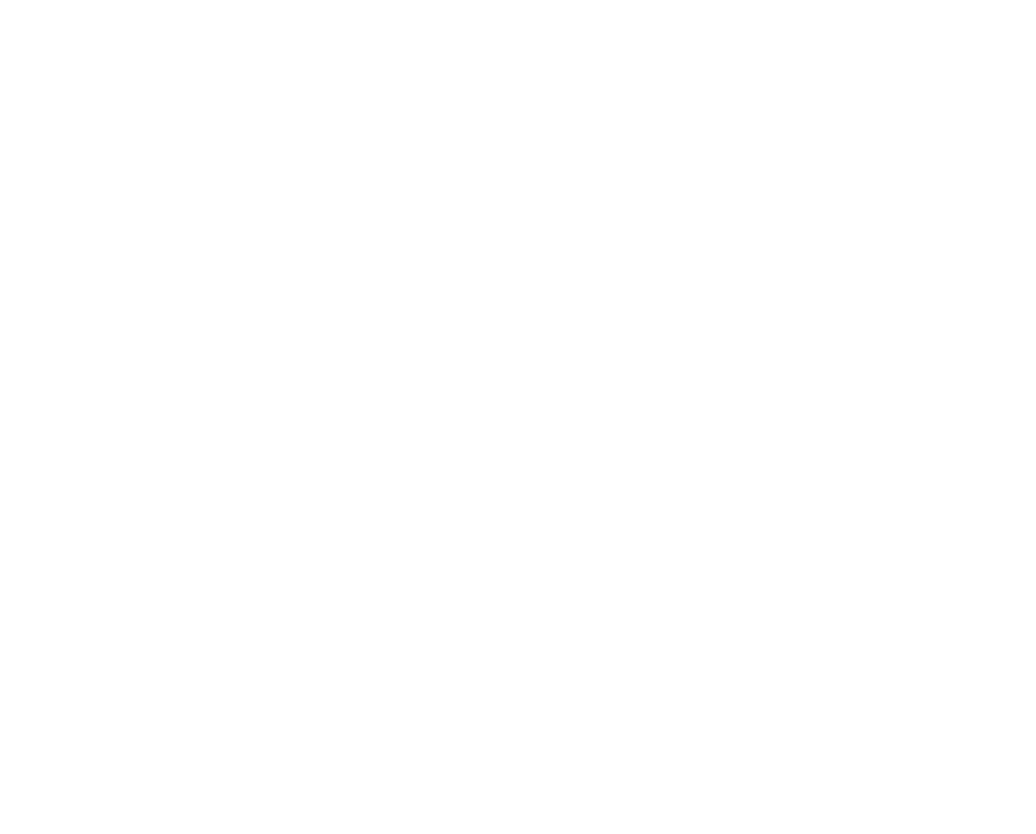
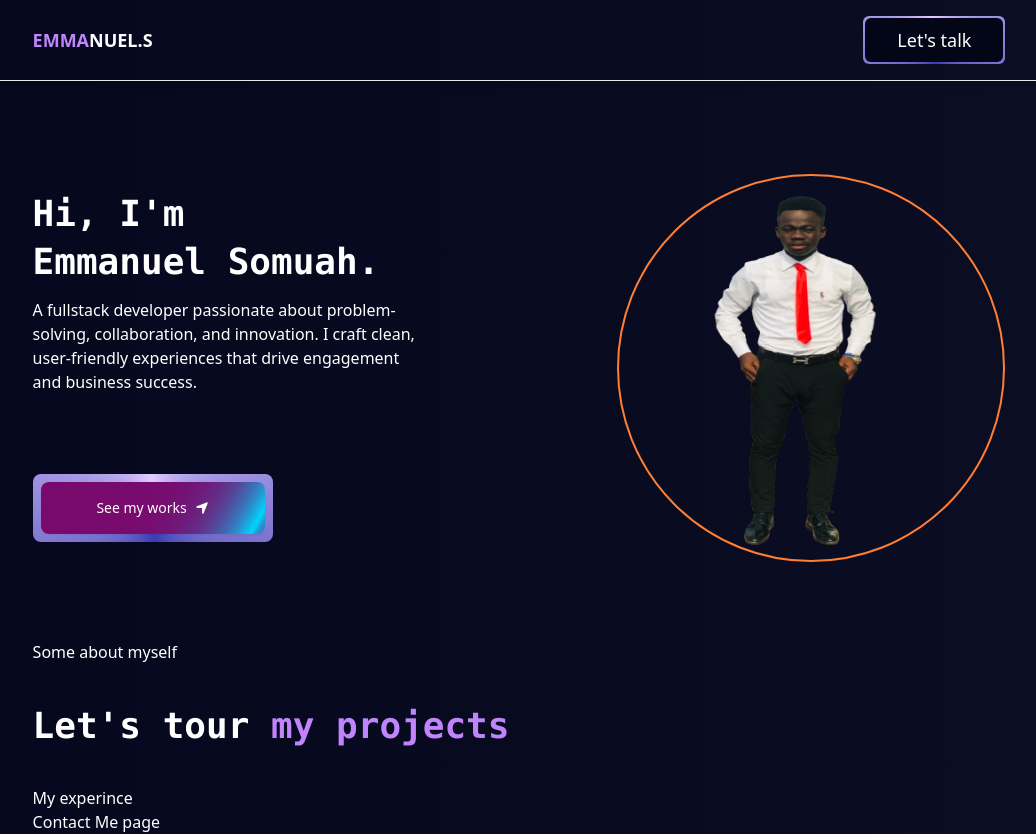
Before and after one commit to theduo34/dev-vibes, a React (Create React App) app: page / in a window 1280 px wide. Shown: the whole page, without its empty margins (121-1157 px from the left). Before the commit the page ends 800 px from the top, so only its background shows below. Built offline with nearby package versions, Linux system fonts and the light colour scheme.

Commit message:
Modify the entire page

```diff
--- a/src/App.jsx
+++ b/src/App.jsx
@@ -1,37 +1,14 @@
 import React, { useState, useEffect, useRef } from 'react';
-import { Col, Row } from "antd";
 import Home from "./components/Pages/Home";
-import { useNavigate } from "react-router-dom";
+import Projects from "./components/Pages/Projects";
+import {FadeButton} from "./components/ui/button";
+import Experience from "./components/Pages/Experience";
+import About from "./components/Pages/About";
+import ContactMe from "./components/Pages/ContactMe";
 
 const App = () => {
     const [isMobileMenuOpen, setIsMobileMenuOpen] = useState(false);
-    const [activeItem, setActiveItem] = useState('home');
     const mobileMenuRef = useRef(null);
-    const navigate = useNavigate();
-
-    const toggleMobileMenu = () => {
-        setIsMobileMenuOpen(!isMobileMenuOpen);
-    };
-
-    const menuListedItems = [
-        { label: 'Home', key: 'home', children: <Home /> },
-        { label: 'About', key: 'about', children: "About" },
-        { label: 'Projects', key: 'projects', children: "Projects" },
-        { label: 'Contact', key: 'contact', children: "Contact" }
-    ];
-
-    const handleMenuClick = (key) => {
-        setActiveItem(key);
-        setIsMobileMenuOpen(false);
-
-        let path = "";
-        if (key === 'home') path = "/";
-        else if (key === 'about') path = "/about";
-        else if (key === 'projects') path = "/projects";
-        else if (key === 'contact') path = "/contact";
-
-        navigate(path);
-    };
 
     useEffect(() => {
         const handleClickOutside = (event) => {
@@ -45,105 +22,122 @@
         };
     }, [mobileMenuRef]);
 
+    const scrollTo = (sectionName) => {
+        const section = document.getElementById(sectionName);
+        if(section) {
+            section.scrollIntoView({behavior: "smooth"});
+        }
+    }
+
+
     return (
-        <>
-            <nav className="shadow-md px-4 md:px-16">
-                <div className="mx-auto px-2 sm:px-6 lg:px-16 ">
-                    <div className="relative flex h-16 items-center">
-                        <div className="flex items-center mr-16">
-                            {/* Logo */}
-                            <div className="flex items-center font-bold uppercase">
-                               <span className={"text-blue-400"}> Emma</span>nuel.
-                            </div>
-                        </div>
+      <div className={"w-full min-h-full bg-[linear-gradient(90deg,rgba(4,7,29,1),rgba(12,14,35,1))] text-white m-0 p-0 overflow-hidden"}>
+          {/*<nav className="shadow-md px-4 md:px-16">*/}
+          {/*    <div className="mx-auto px-6 lg:px-16 ">*/}
+          {/*        <div className="relative flex h-16 items-center">*/}
+          {/*            <div className="flex items-center mr-16">*/}
+          {/*                /!* Logo *!/*/}
+          {/*                <div className="flex items-center font-bold uppercase">*/}
+          {/*                   <span className={"text-blue-400"}> Emma</span>nuel.S*/}
+          {/*                </div>*/}
+          {/*            </div>*/}
 
-                        {/* Desktop menu items pushed to the right */}
-                        <div className="hidden sm:flex flex-1 items-center sm:items-stretch ml-16">
-                            <div className="flex space-x-4">
-                                {menuListedItems.map((item) => (
-                                    <div
-                                        key={item.key}
-                                        className={`rounded-md px-4 py-1.5 text-md font-medium cursor-pointer ${
-                                            activeItem === item.key ? 'items-center shadow-lg' : 'hover:text-blue-600 hover:text-shadow-md'
-                                        }`}
-                                        onClick={() => handleMenuClick(item.key)}
-                                    >
-                                        {item.label}
-                                    </div>
-                                ))}
-                            </div>
-                        </div>
+          {/*            /!* Desktop menu items pushed to the right *!/*/}
+          {/*            /!*<div className="hidden sm:flex flex-1 items-center sm:items-stretch ml-16">*!/*/}
+          {/*            /!*    <div className="flex space-x-4">*!/*/}
+          {/*            /!*        {menuListedItems.map((item) => (*!/*/}
+          {/*            /!*            <div*!/*/}
+          {/*            /!*                key={item.key}*!/*/}
+          {/*            /!*                onClick={() => scrollTo(item.key)}*!/*/}
+          {/*            /!*                className={`relative rounded-md px-4 py-1.5 text-md font-medium cursor-pointer ${*!/*/}
+          {/*            /!*                    activeItem === item.key ? 'items-center text-blue-500' : 'hover:text-blue-600 hover:text-shadow-md'*!/*/}
+          {/*            /!*                }`}*!/*/}
+          {/*            /!*            >*!/*/}
+          {/*            /!*                {item.label}*!/*/}
+          {/*            /!*            </div>*!/*/}
+          {/*            /!*        ))}*!/*/}
+          {/*            /!*    </div>*!/*/}
+          {/*            /!*</div>*!/*/}
 
-                        {/* Let's Talk button for desktop */}
-                        <div className="hidden md:block items-center px-3 py-1 font-semibold bg-blue-400 hover:bg-blue-500 rounded-md hover:shadow-md">
-                            <button>Let's Talk</button>
-                        </div>
+          {/*            /!* Let's Talk button for desktop *!/*/}
+          {/*            <div className="flex mx-auto justify-end  items-center px-3 py-1 font-semibold border border-neutral-400 hover:bg-neutral-50 rounded-md hover:shadow-md">*/}
+          {/*                <button>Let's Talk</button>*/}
+          {/*            </div>*/}
 
-                        {/* Mobile menu button */}
-                        <div className="absolute inset-y-0 right-0 flex items-center sm:hidden">
-                            <button
-                                type="button"
-                                className="relative inline-flex items-center justify-center rounded-md p-2 text-gray-400 hover:bg-gray-700 hover:text-white focus:outline-none focus:ring-2 focus:ring-inset focus:ring-white"
-                                aria-controls="mobile-menu"
-                                aria-expanded={isMobileMenuOpen}
-                                onClick={toggleMobileMenu}
-                            >
-                                <svg className="block h-6 w-6" fill="none" viewBox="0 0 24 24" strokeWidth="1.5"
-                                     stroke="currentColor" aria-hidden="true">
-                                    <path strokeLinecap="round" strokeLinejoin="round"
-                                          d="M3.75 6.75h16.5M3.75 12h16.5m-16.5 5.25h16.5" />
-                                </svg>
-                            </button>
-                        </div>
-                    </div>
-                </div>
+          {/*            /!* Mobile menu button *!/*/}
+          {/*            /!*<div className="absolute inset-y-0 right-0 flex items-center sm:hidden">*!/*/}
+          {/*            /!*    <button*!/*/}
+          {/*            /!*        type="button"*!/*/}
+          {/*            /!*        className="relative inline-flex items-center justify-center rounded-md p-2 text-gray-400 hover:bg-gray-700 hover:text-white focus:outline-none focus:ring-2 focus:ring-inset focus:ring-white"*!/*/}
+          {/*            /!*        aria-controls="mobile-menu"*!/*/}
+          {/*            /!*        aria-expanded={isMobileMenuOpen}*!/*/}
+          {/*            /!*        onClick={toggleMobileMenu}*!/*/}
+          {/*            /!*    >*!/*/}
+          {/*            /!*        <svg className="block h-6 w-6" fill="none" viewBox="0 0 24 24" strokeWidth="1.5"*!/*/}
+          {/*            /!*             stroke="currentColor" aria-hidden="true">*!/*/}
+          {/*            /!*            <path strokeLinecap="round" strokeLinejoin="round" d="M3.75 6.75h16.5M3.75 12h16.5m-16.5 5.25h16.5" />*!/*/}
+          {/*            /!*        </svg>*!/*/}
+          {/*            /!*    </button>*!/*/}
+          {/*            /!*</div>*!/*/}
+          {/*        </div>*/}
+          {/*    </div>*/}
 
-                {/* Mobile menu */}
-                {isMobileMenuOpen && (
-                    <div
-                        className="absolute top-16 left-0 w-full z-10 bg-gray-800"
-                        ref={mobileMenuRef}
-                    >
-                        <div className="space-y-1 px-2 pb-3 pt-2">
-                            {menuListedItems.map((item) => (
-                                <div
-                                    key={item.key}
-                                    className={`block rounded-md px-3 py-2 text-base font-medium cursor-pointer ${
-                                        activeItem === item.key ? 'bg-gray-900 text-white' : 'text-gray-300 hover:bg-gray-700 hover:text-white'
-                                    }`}
-                                    onClick={() => handleMenuClick(item.key)}
-                                >
-                                    {item.label}
-                                </div>
-                            ))}
+          {/*    /!* Mobile menu *!/*/}
+          {/*    /!*{isMobileMenuOpen && (*!/*/}
+          {/*    /!*    <div*!/*/}
+          {/*    /!*        className="absolute top-16 left-0 w-full z-10 bg-gray-800"*!/*/}
+          {/*    /!*        ref={mobileMenuRef}*!/*/}
+          {/*    /!*    >*!/*/}
+          {/*    /!*        <div className="space-y-1 px-2 pb-3 pt-2">*!/*/}
+          {/*    /!*            {menuListedItems.map((item) => (*!/*/}
+          {/*    /!*                <div*!/*/}
+          {/*    /!*                    key={item.key}*!/*/}
+          {/*    /!*                    className={`block rounded-md px-3 py-2 text-base font-medium cursor-pointer ${*!/*/}
+          {/*    /!*                        activeItem === item.key ? 'bg-gray-900 text-white' : 'text-gray-300 hover:bg-gray-700 hover:text-white'*!/*/}
+          {/*    /!*                    }`}*!/*/}
+          {/*    /!*                >*!/*/}
+          {/*    /!*                    {item.label}*!/*/}
+          {/*    /!*                </div>*!/*/}
+          {/*    /!*            ))}*!/*/}
 
-                            {/* Let's Talk button for mobile */}
-                            <div className="block md:hidden mt-4 px-3 py-2 text-center font-semibold bg-blue-400 hover:bg-blue-500 hover:shadow-md rounded-md">
-                                <button>Let's Talk</button>
-                            </div>
-                        </div>
-                    </div>
-                )}
-            </nav>
+          {/*    /!*            /!* Let's Talk button for mobile *!/*!/*/}
+          {/*    /!*            <div className="block md:hidden mt-4 px-3 py-2 text-center font-semibold border hover:bg-blue-500 hover:shadow-md rounded-md">*!/*/}
+          {/*    /!*                <button>Let's Talk</button>*!/*/}
+          {/*    /!*            </div>*!/*/}
+          {/*    /!*        </div>*!/*/}
+          {/*    /!*    </div>*!/*/}
+          {/*    /!*)}*!/*/}
+          {/*</nav>*/}
 
-            <Row>
-                <Col span={24}>
-                    <Col
-                        sm={{ span: 24 }}
-                        md={{ span: 20, offset: 2 }}
-                        className="items-center p-2 md:p-4"
-                    >
-                        {menuListedItems.map((item) => (
-                            activeItem === item.key && (
-                                <div key={item.key}>
-                                    {item.children}
-                                </div>
-                            )
-                        ))}
-                    </Col>
-                </Col>
-            </Row>
-        </>
+          <nav className="shadow-md w-full px-4 lg:px-[12%] fixed top-0 z-50 border-b">
+              <div className="w-full flex items-center justify-between h-20">
+                  <div className="flex items-center font-bold text-lg uppercase">
+                      <span className="text-purple-400">Emma</span>nuel.S
+                  </div>
+                  <FadeButton title={"Let's talk"} onClick={() => scrollTo('contactMe')}/>
+              </div>
+          </nav>
+
+          <div
+            className="w-full  items-center px-4 lg:px-[12%] pt-24">
+              <section id="home" >
+                  <Home onClick={() => scrollTo('projects')}/>
+              </section>
+              <section id={'about'}>
+                  <About/>
+              </section>
+              <section id="projects" >
+                  <Projects/>
+              </section>
+              <section id={'experience'}>
+                  <Experience/>
+              </section>
+              <section id={'contactMe'}>
+                  <ContactMe/>
+              </section>
+          </div>
+
+      </div>
     );
 };
 
--- /dev/null
+++ b/src/components/Pages/About.jsx
@@ -0,0 +1,10 @@
+
+
+const About = () => {
+  return(
+    <div>
+      Some about myself
+    </div>
+  )
+}
+export default About;
--- /dev/null
+++ b/src/components/Pages/ContactMe.jsx
@@ -0,0 +1,9 @@
+
+const ContactMe = () => {
+  return(
+    <div>
+      Contact Me page
+    </div>
+  )
+}
+export default ContactMe;
--- /dev/null
+++ b/src/components/Pages/Experience.jsx
@@ -0,0 +1,10 @@
+
+
+const Experience = () => {
+  return(
+    <div>
+      My experince
+    </div>
+  )
+}
+export default Experience;
--- /dev/null
+++ b/src/components/Pages/Home.jsx
@@ -0,0 +1,36 @@
+import React from 'react';
+import {MyButton} from "../ui/button";
+
+const Home = ({onClick}) => {
+    return (
+        <div
+            className="w-full flex items-center justify-between flex-col md:flex-row gap-8 py-[8%]">
+            <div className="w-full md:w-[40%] flex flex-col items-start justify-center md:justify-start gap-2">
+                <h3
+                  className="w-full flex flex-col items-start justify-center text-2xl lg:text-4xl font-semibold">
+                    <span className={"font-mono"}>Hi, I'm</span>
+                    <span className="font-mono pt-2">Emmanuel Somuah.</span>
+                </h3>
+                <p className="text-start max-w-2xl mt-2">
+                    A fullstack developer passionate about problem-solving,
+                    collaboration, and innovation. I craft clean, user-friendly
+                    experiences that drive engagement and business success.
+                </p>
+
+                <div className="flex items-center font-semibold pt-8  gap-8">
+                    <MyButton title={'See my works'} onClick={onClick}/>
+                </div>
+            </div>
+
+            <div className="flex items-center justify-center rounded-full border-animate">
+                <img
+                  className="rounded-full w-96 h-96"
+                  src="/images/picture2%20(2).png"
+                  alt="Profile"
+                />
+            </div>
+        </div>
+    );
+};
+
+export default Home;
--- a/src/components/Pages/Home/index.js
+++ /dev/null
@@ -1,2 +0,0 @@
-export * from './Home.jsx';
-export {default} from './Home.jsx';
--- /dev/null
+++ b/src/components/Pages/Projects.jsx
@@ -0,0 +1,15 @@
+
+
+const Projects = () => {
+  return(
+    <div className="w-full flex items-center py-[4%]">
+      <h3 className={"items-center leading-normal font-mono text-2xl lg:text-4xl"}>
+       <span className={"font-semibold leading-tight"}>
+         Let's tour <span className={"text-purple-400"}>my projects</span>
+       </span>
+      </h3>
+
+    </div>
+  )
+}
+export default Projects;
--- /dev/null
+++ b/src/components/ui/button.jsx
@@ -0,0 +1,39 @@
+
+
+export const MyButton = ({title, onClick}) => {
+  return (
+    <button
+      onClick={onClick}
+      className={'relative inline-flex w-full overflow-hidden rounded-lg focus:outline-none md:w-60 md:mt-10 p-2 h-fit group'}>
+        <span
+          className="absolute inset-[-1000%] animate-[spin_2s_linear_infinite] bg-[conic-gradient(from_90deg_at_50%_50%,#E2CBFF_0%,#393BB2_50%,#E2CBFF_100%)]">
+        </span>
+      <span
+        className="inline-flex h-full w-full cursor-pointer items-center justify-center rounded-lg bg-slate-950 px-7 py-1 text-sm font-medium text-white backdrop-blur-3xl gap-2 py-4 bg-[linear-gradient(120deg,#79096d,45%,#00d4ff,55%,#79096d)] bg-[length:200%_100%] shadow-sm shadow-purple animate-shimmer">
+          {title}
+          <svg stroke="currentColor" fill="currentColor" stroke-width="0" viewBox="0 0 448 512"
+               className="group-hover:translate-x-1 transition-all duration-300" height="1em" width="1em"
+               xmlns="http://www.w3.org/2000/svg"><path
+            d="M429.6 92.1c4.9-11.9 2.1-25.6-7-34.7s-22.8-11.9-34.7-7l-352 144c-14.2 5.8-22.2 20.8-19.3 35.8s16.1 25.8 31.4 25.8H224V432c0 15.3 10.8 28.4 25.8 31.4s30-5.1 35.8-19.3l144-352z"></path></svg>
+        </span>
+    </button>
+  )
+}
+
+export const FadeButton = ({ title, onClick }) => {
+  return (
+    <button
+      className="relative inline-flex h-12 overflow-hidden rounded-md p-[2px] focus:outline-none"
+      onClick={onClick}
+    >
+      <span className="absolute inset-[-1000%] animate-[spin_2s_linear_infinite]
+        bg-[conic-gradient(from_90deg_at_50%_50%,#E2CBFF_0%,#393BB2_50%,#E2CBFF_100%)]">
+      </span>
+
+      <span className="inline-flex h-full w-full items-center justify-center
+        whitespace-nowrap rounded-md bg-slate-950 px-8 py-2 text-lg font-medium text-white backdrop-blur-2xl">
+        {title}
+      </span>
+    </button>
+  );
+};
--- a/src/index.js
+++ b/src/index.js
@@ -4,14 +4,11 @@
 import App from './App.jsx';
 import  './App.css'
 import reportWebVitals from './reportWebVitals';
-import {BrowserRouter} from "react-router-dom";
 
 const root = ReactDOM.createRoot(document.getElementById('root'));
 root.render(
   <React.StrictMode>
-    <BrowserRouter basename={"/my-profile"} future={{v7_startTransition: true}}>
-        <App />
-    </BrowserRouter>
+    <App />
   </React.StrictMode>
 );
 
```
Also changed, not shown: src/components/Pages/Home/Home.jsx (deleted, +0 -56 lines), src/components/ui/socials.jsx (added, +23 -0 lines).
